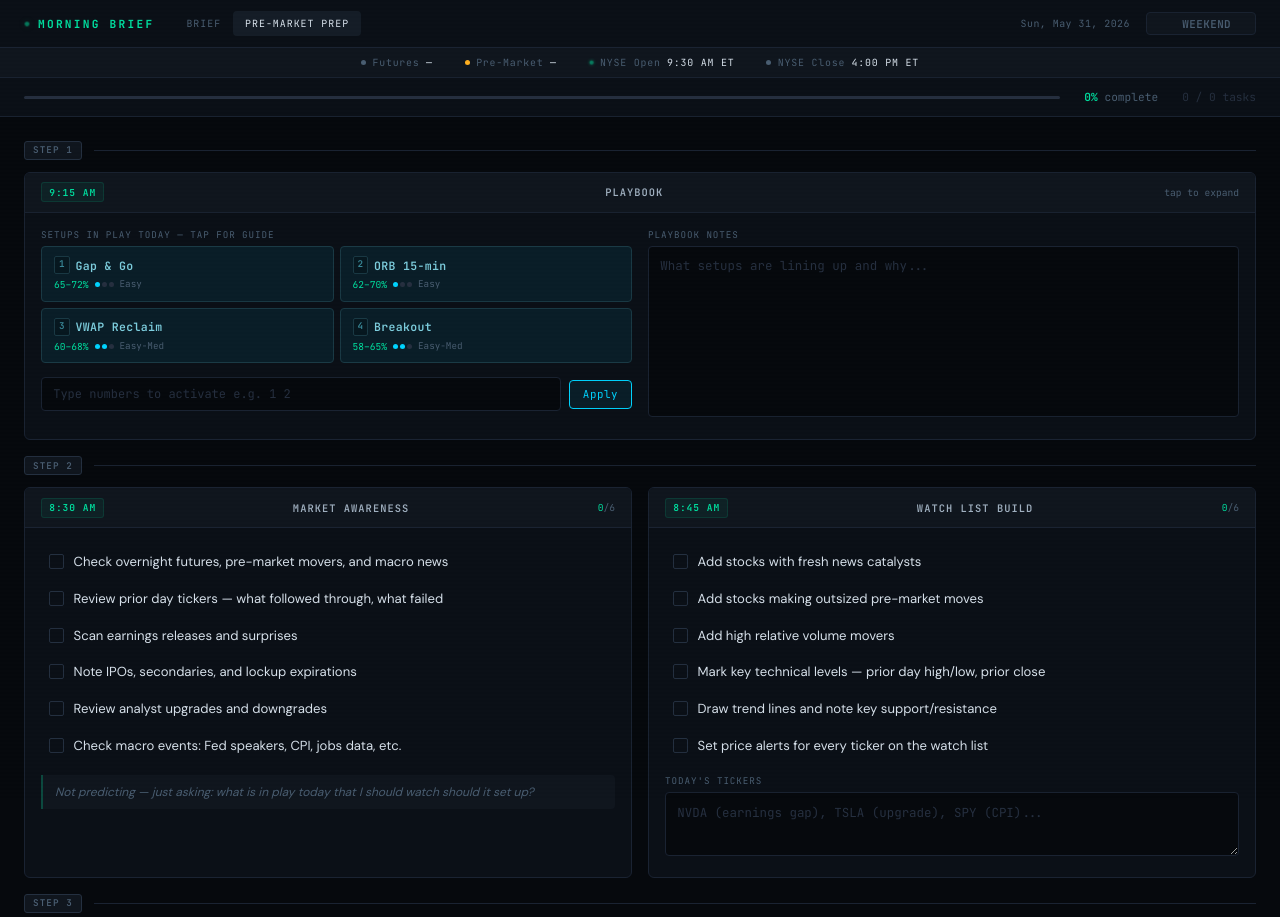
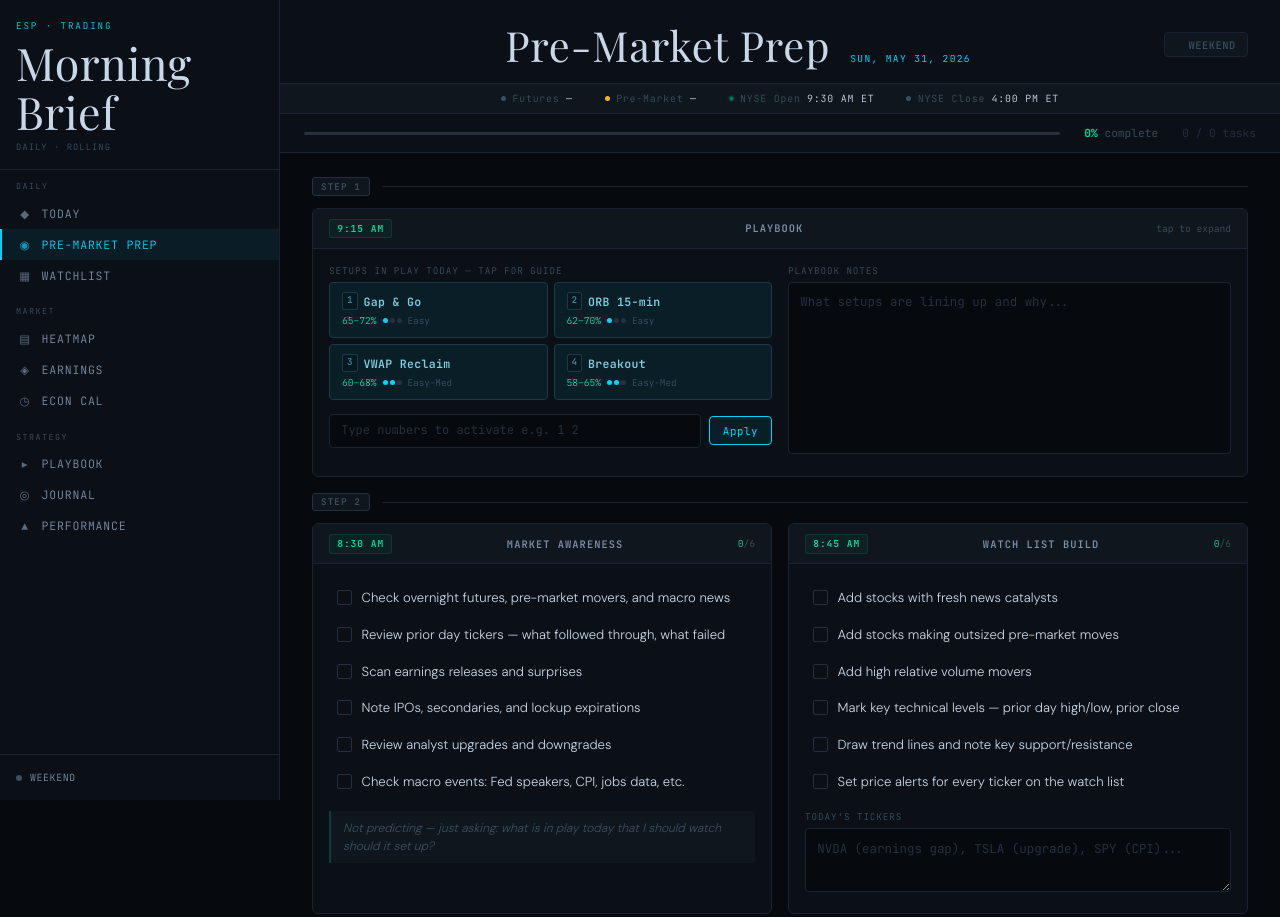
Before and after one commit to Betonblack1/morning-brief, a website: page prep.html in a window 1280 px wide. Shown: the top 917 px of the page. Drawn offline with nearby package versions, Linux system fonts and the light colour scheme.

Commit message:
Refactor styles and update sidebar structure

```diff
--- a/prep.html
+++ b/prep.html
@@ -4,33 +4,36 @@
 <meta charset="UTF-8">
 <meta name="viewport" content="width=device-width, initial-scale=1.0">
 <title>Pre-Market Prep</title>
-<link href="https://fonts.googleapis.com/css2?family=JetBrains+Mono:wght@300;400;500;600;700&family=DM+Sans:wght@300;400;500;600;700&display=swap" rel="stylesheet">
+<link href="https://fonts.googleapis.com/css2?family=JetBrains+Mono:wght@300;400;500;600;700&family=DM+Sans:wght@300;400;500&family=Playfair+Display:wght@400;500&display=swap" rel="stylesheet">
 <style>
 :root {
-  --bg: #06090d;
-  --surface: #0b1017;
-  --surface2: #10161e;
-  --surface3: #151d27;
-  --border: #1a2332;
-  --border2: #243040;
-  --text: #d8e2ec;
-  --text2: #a0b0c0;
-  --muted: #4a5e72;
-  --dim: #263040;
-  --green: #00e0a0;
-  --green2: #00c890;
-  --green-bg: rgba(0,224,160,0.06);
-  --green-glow: rgba(0,224,160,0.25);
+  --bg:        #06090d;
+  --surface:   #0b1017;
+  --surface2:  #10161e;
+  --surface3:  #151d27;
+  --border:    #1a2332;
+  --border2:   #243040;
+  --text:      #c8d8e8;
+  --text2:     #7a90a8;
+  --muted:     #3a5060;
+  --dim:       #263040;
+  --green:     #00e0a0;
+  --green2:    #00c890;
+  --green-bg:  rgba(0,224,160,0.05);
+  --green-glow:rgba(0,224,160,0.2);
   --green-dim: #00e0a020;
-  --amber: #ffb020;
+  --amber:     #ffb020;
   --amber-dim: #ffb02018;
-  --red: #ff4060;
-  --red-dim: #ff406018;
-  --blue: #40a0ff;
-  --blue-dim: #40a0ff15;
-  --cyan: #00d4ff;
-  --mono: 'JetBrains Mono', monospace;
-  --sans: 'DM Sans', sans-serif;
+  --red:       #ff4060;
+  --red-dim:   #ff406018;
+  --blue:      #40a0ff;
+  --blue-dim:  #40a0ff15;
+  --cyan:      #00d4ff;
+  --cyan-bg:   rgba(0,212,255,0.05);
+  --mono:      'JetBrains Mono', monospace;
+  --sans:      'DM Sans', sans-serif;
+  --display:   'Playfair Display', serif;
+  --sidebar:   280px;
 }
 
 * { box-sizing: border-box; margin: 0; padding: 0; }
@@ -40,95 +43,60 @@ body {
   background: var(--bg);
   color: var(--text);
   min-height: 100vh;
-  padding: 0;
+  display: flex;
   overflow-x: hidden;
+  font-weight: 300;
 }
 
-body::after {
-  content: '';
+/* ── SIDEBAR ──────────────────────────────────────────── */
+.sidebar {
+  width: var(--sidebar);
+  min-height: 100vh;
+  background: var(--surface);
+  border-right: 1px solid var(--border);
+  display: flex;
+  flex-direction: column;
   position: fixed;
-  inset: 0;
-  background: repeating-linear-gradient(0deg, transparent 0px, transparent 2px, rgba(0,0,0,0.025) 2px, rgba(0,0,0,0.025) 4px);
-  pointer-events: none;
-  z-index: 9999;
+  top: 0; left: 0;
+  z-index: 200;
 }
+.sidebar-brand { padding: 1.25rem 1rem 1rem; border-bottom: 1px solid var(--border); }
+.sidebar-brand .brand-tag { font-family: var(--mono); font-size: 0.58rem; letter-spacing: 0.2em; text-transform: uppercase; color: var(--cyan); margin-bottom: 0.35rem; }
+.sidebar-brand .brand-name { font-family: var(--display); font-size: 2.8rem; font-weight: 400; color: var(--text); line-height: 1.1; letter-spacing: 0.01em; }
+.sidebar-brand .brand-sub { font-family: var(--mono); font-size: 0.55rem; letter-spacing: 0.12em; color: var(--muted); text-transform: uppercase; margin-top: 0.3rem; }
+.sidebar-section { padding: 0.7rem 0 0.3rem; }
+.sidebar-section-label { font-family: var(--mono); font-size: 0.52rem; letter-spacing: 0.18em; text-transform: uppercase; color: var(--muted); padding: 0 1rem 0.4rem; }
+.sidebar-link { display: flex; align-items: center; gap: 0.6rem; padding: 0.5rem 1rem; font-family: var(--mono); font-size: 0.72rem; letter-spacing: 0.07em; text-transform: uppercase; color: var(--text2); text-decoration: none; cursor: pointer; transition: all 0.2s; border-left: 2px solid transparent; background: transparent; }
+.sidebar-link:hover { color: var(--cyan); background: rgba(0,212,255,0.04); border-left-color: rgba(0,212,255,0.3); }
+.sidebar-link.active { color: var(--cyan); border-left-color: var(--cyan); background: rgba(0,212,255,0.06); }
+.sidebar-link .sl-icon { font-size: 0.72rem; width: 14px; text-align: center; opacity: 0.7; }
+.sidebar-bottom { margin-top: auto; padding: 1rem; border-top: 1px solid var(--border); }
+.s-market-status { display: flex; align-items: center; gap: 0.5rem; font-family: var(--mono); font-size: 0.62rem; letter-spacing: 0.06em; text-transform: uppercase; }
+.s-status-dot { width: 6px; height: 6px; border-radius: 50%; animation: pulse-dot 2s ease-in-out infinite; }
+.s-status-dot.pre    { background: var(--green); box-shadow: 0 0 6px rgba(0,224,160,0.2); }
+.s-status-dot.open   { background: var(--amber); }
+.s-status-dot.closed { background: var(--muted); animation: none; }
 
-/* ── TOPBAR (matches morning brief) ──────────────── */
-.topbar {
-  display: flex;
-  align-items: center;
-  justify-content: space-between;
-  padding: 0 1.5rem;
-  height: 48px;
-  border-bottom: 1px solid var(--border);
-  background: var(--surface);
-  position: sticky;
-  top: 0;
-  z-index: 100;
-  backdrop-filter: blur(12px);
-}
-.topbar-left { display: flex; align-items: center; gap: 1.25rem; }
-.topbar-logo {
-  font-family: var(--mono);
-  font-size: 0.7rem;
-  font-weight: 700;
-  letter-spacing: 0.2em;
-  text-transform: uppercase;
-  color: var(--green);
-  display: flex;
-  align-items: center;
-  gap: 0.5rem;
-  text-decoration: none;
-}
-.topbar-logo .dot {
-  width: 6px; height: 6px;
-  border-radius: 50%;
-  background: var(--green);
-  box-shadow: 0 0 8px var(--green-glow), 0 0 16px var(--green-glow);
-  animation: pulse-dot 2s ease-in-out infinite;
-}
+/* ── MAIN WRAP ──────────────────────────────────────────── */
+.main-wrap { margin-left: var(--sidebar); flex: 1; display: flex; flex-direction: column; min-height: 100vh; }
+
+/* ── TOP HEADER ─────────────────────────────────────────── */
+.top-header { padding: 1.5rem 2rem 1.1rem; border-bottom: 1px solid var(--border); background: var(--surface); display: flex; align-items: center; justify-content: space-between; }
+.page-title { font-family: var(--display); font-size: 2.6rem; font-weight: 400; color: var(--text); line-height: 1; letter-spacing: 0.02em; }
+.page-date { font-family: var(--mono); font-size: 0.6rem; font-weight: 400; color: var(--cyan); letter-spacing: 0.14em; text-transform: uppercase; }
+
 @keyframes pulse-dot {
   0%, 100% { opacity: 1; transform: scale(1); }
   50% { opacity: 0.5; transform: scale(0.8); }
 }
-.topbar-nav { display: flex; gap: 0; }
-.topbar-nav a {
-  font-family: var(--mono);
-  font-size: 0.62rem;
-  letter-spacing: 0.1em;
-  text-transform: uppercase;
-  text-decoration: none;
-  color: var(--muted);
-  padding: 0.35rem 0.75rem;
-  border-radius: 4px;
-  transition: all 0.2s;
-}
-.topbar-nav a.active { color: var(--text); background: var(--surface3); }
-.topbar-nav a:hover:not(.active) { color: var(--text2); }
-.topbar-right { display: flex; align-items: center; gap: 1rem; }
-.topbar-date { font-family: var(--mono); font-size: 0.62rem; color: var(--muted); letter-spacing: 0.05em; }
-.countdown-pill {
-  font-family: var(--mono);
-  font-size: 0.68rem;
-  font-weight: 600;
-  letter-spacing: 0.04em;
-  padding: 0.2rem 0.65rem;
-  border-radius: 4px;
-  display: flex;
-  align-items: center;
-  gap: 0.4rem;
-  min-width: 110px;
-  justify-content: center;
-}
-.countdown-pill.pre { color: var(--green); background: var(--green-bg); border: 1px solid rgba(0,224,160,0.15); }
-.countdown-pill.open { color: var(--amber); background: rgba(255,176,32,0.06); border: 1px solid rgba(255,176,32,0.15); }
-.countdown-pill.closed { color: var(--muted); background: var(--surface2); border: 1px solid var(--border); }
-.countdown-pill .cdot {
-  width: 5px; height: 5px; border-radius: 50%;
-  animation: pulse-dot 1.5s ease-in-out infinite;
-}
-.countdown-pill.pre .cdot { background: var(--green); box-shadow: 0 0 6px var(--green); }
-.countdown-pill.open .cdot { background: var(--amber); box-shadow: 0 0 6px var(--amber); }
+
+.countdown-pill { font-family: var(--mono); font-size: 0.65rem; font-weight: 500; letter-spacing: 0.05em; padding: 0.28rem 0.7rem; border-radius: 4px; display: flex; align-items: center; gap: 0.45rem; }
+.countdown-pill.pre    { color: var(--green); background: var(--green-bg);  border: 1px solid rgba(0,224,160,0.12); }
+.countdown-pill.open   { color: var(--amber); background: rgba(255,176,32,0.05); border: 1px solid rgba(255,176,32,0.12); }
+.countdown-pill.closed { color: var(--muted); background: var(--surface2);  border: 1px solid var(--border); }
+.cdot { width:5px; height:5px; border-radius:50%; animation: pulse-dot 1.5s ease-in-out infinite; }
+.countdown-pill.pre  .cdot { background: var(--green); }
+.countdown-pill.open .cdot { background: var(--amber); }
 
 /* PROGRESS BAR */
 .progress-section {
@@ -191,12 +159,11 @@ body::after {
 
 /* ─── MAIN LAYOUT ─────────────────────────────────────── */
 .main {
-  padding: 1.5rem;
+  padding: 1.5rem 2rem;
   display: flex;
   flex-direction: column;
   gap: 1rem;
   max-width: 1400px;
-  margin: 0 auto;
 }
 
 /* Row labels */
@@ -573,10 +540,11 @@ body::after {
 @media (max-width: 900px) {
   .row-pair { grid-template-columns: 1fr; }
   .playbook-inner { grid-template-columns: 1fr; }
-  .topbar-nav { display: none; }
 }
-@media (max-width: 700px) {
-  .topbar { padding: 0 1rem; }
+@media (max-width: 768px) {
+  :root { --sidebar: 0px; }
+  .sidebar { display: none; }
+  .top-header { padding: 1rem; }
   .main { padding: 1rem; }
   .progress-section { padding: 0.75rem 1rem; }
   .status-strip { gap: 1rem; }
@@ -585,21 +553,51 @@ body::after {
 </head>
 <body>
 
-<!-- ═══ TOPBAR ═══════════════════════════════════════ -->
-<div class="topbar">
-  <div class="topbar-left">
-    <a href="index.html" class="topbar-logo"><span class="dot"></span> MORNING BRIEF</a>
-    <nav class="topbar-nav">
-      <a href="index.html">Brief</a>
-      <a href="prep.html" class="active">Pre-Market Prep</a>
-    </nav>
+<!-- ═══ SIDEBAR ══════════════════════════════════════════ -->
+<aside class="sidebar">
+  <div class="sidebar-brand">
+    <div class="brand-tag">ESP · Trading</div>
+    <div class="brand-name">Morning<br>Brief</div>
+    <div class="brand-sub">Daily · Rolling</div>
   </div>
-  <div class="topbar-right">
-    <div class="topbar-date" id="currentDate"></div>
-    <div class="countdown-pill pre" id="countdown">
-      <span class="cdot"></span>
-      <span id="cdText">--:--:--</span>
+  <div class="sidebar-section">
+    <div class="sidebar-section-label">Daily</div>
+    <a class="sidebar-link" href="index.html"><span class="sl-icon">◆</span> Today</a>
+    <a class="sidebar-link active" href="prep.html"><span class="sl-icon">◉</span> Pre-Market Prep</a>
+    <a class="sidebar-link" href="#"><span class="sl-icon">▦</span> Watchlist</a>
+  </div>
+  <div class="sidebar-section">
+    <div class="sidebar-section-label">Market</div>
+    <a class="sidebar-link" href="#"><span class="sl-icon">▤</span> Heatmap</a>
+    <a class="sidebar-link" href="#"><span class="sl-icon">◈</span> Earnings</a>
+    <a class="sidebar-link" href="#"><span class="sl-icon">◷</span> Econ Cal</a>
+  </div>
+  <div class="sidebar-section">
+    <div class="sidebar-section-label">Strategy</div>
+    <a class="sidebar-link" href="playbook.html"><span class="sl-icon">▸</span> Playbook</a>
+    <a class="sidebar-link" href="#"><span class="sl-icon">◎</span> Journal</a>
+    <a class="sidebar-link" href="#"><span class="sl-icon">▲</span> Performance</a>
+  </div>
+  <div class="sidebar-bottom">
+    <div class="s-market-status">
+      <span class="s-status-dot pre" id="statusDot"></span>
+      <span id="statusText" style="color:var(--text2)">Loading...</span>
     </div>
+  </div>
+</aside>
+
+<!-- ═══ MAIN WRAP ════════════════════════════════════════ -->
+<div class="main-wrap">
+
+<!-- TOP HEADER -->
+<div class="top-header">
+  <div style="display:flex; align-items:baseline; gap:1.25rem; flex:1; justify-content:center;">
+    <div class="page-title">Pre-Market Prep</div>
+    <div class="page-date" id="currentDate">—</div>
+  </div>
+  <div class="countdown-pill pre" id="countdown">
+    <span class="cdot"></span>
+    <span id="cdText">--:--:--</span>
   </div>
 </div>
 
@@ -901,9 +899,11 @@ body::after {
 
 </div>
 
+</div><!-- end main-wrap -->
+
 <script>
 const today = new Date().toLocaleDateString('en-US', { weekday:'long', year:'numeric', month:'long', day:'numeric' });
-document.getElementById('currentDate').textContent = new Date().toLocaleDateString('en-US', { weekday:'short', month:'short', day:'numeric', year:'numeric' });
+document.getElementById('currentDate').textContent = new Date().toLocaleDateString('en-US', { weekday:'short', month:'short', day:'numeric', year:'numeric' }).toUpperCase();
 
 // ── CALCULATOR ─────────────────────────────────────────────
 function calcAutoStop() {
@@ -964,21 +964,31 @@ function updateCountdown() {
   const close = new Date(et); close.setHours(16, 0, 0, 0);
   const pill = document.getElementById('countdown');
   const txt = document.getElementById('cdText');
+  const dot = document.getElementById('statusDot');
+  const stxt = document.getElementById('statusText');
   const day = et.getDay();
 
-  if (day === 0 || day === 6) { txt.textContent = 'WEEKEND'; pill.className = 'countdown-pill closed'; return; }
+  if (day === 0 || day === 6) {
+    txt.textContent = 'WEEKEND'; pill.className = 'countdown-pill closed';
+    if(dot){ dot.className='s-status-dot closed'; stxt.textContent='Weekend'; } return;
+  }
   if (et >= open && et <= close) {
     const d = close - et;
     const h=Math.floor(d/3600000), m=Math.floor((d%3600000)/60000), s=Math.floor((d%60000)/1000);
     txt.textContent = `OPEN  ${pad(h)}:${pad(m)}:${pad(s)}`;
     pill.className = 'countdown-pill open';
+    if(dot){ dot.className='s-status-dot open'; stxt.textContent='Market Open'; }
     return;
   }
-  if (et > close) { txt.textContent = 'CLOSED'; pill.className = 'countdown-pill closed'; return; }
+  if (et > close) {
+    txt.textContent = 'CLOSED'; pill.className = 'countdown-pill closed';
+    if(dot){ dot.className='s-status-dot closed'; stxt.textContent='Market Closed'; } return;
+  }
   const d = open - et;
   const h=Math.floor(d/3600000), m=Math.floor((d%3600000)/60000), s=Math.floor((d%60000)/1000);
   txt.textContent = `OPENS ${pad(h)}:${pad(m)}:${pad(s)}`;
   pill.className = 'countdown-pill pre';
+  if(dot){ dot.className='s-status-dot pre'; stxt.textContent='Pre-Market'; }
   const preOpen = new Date(et); preOpen.setHours(4,0,0,0);
   document.getElementById('session-label').textContent = et >= preOpen ? 'ACTIVE' : 'INACTIVE';
 }
```
